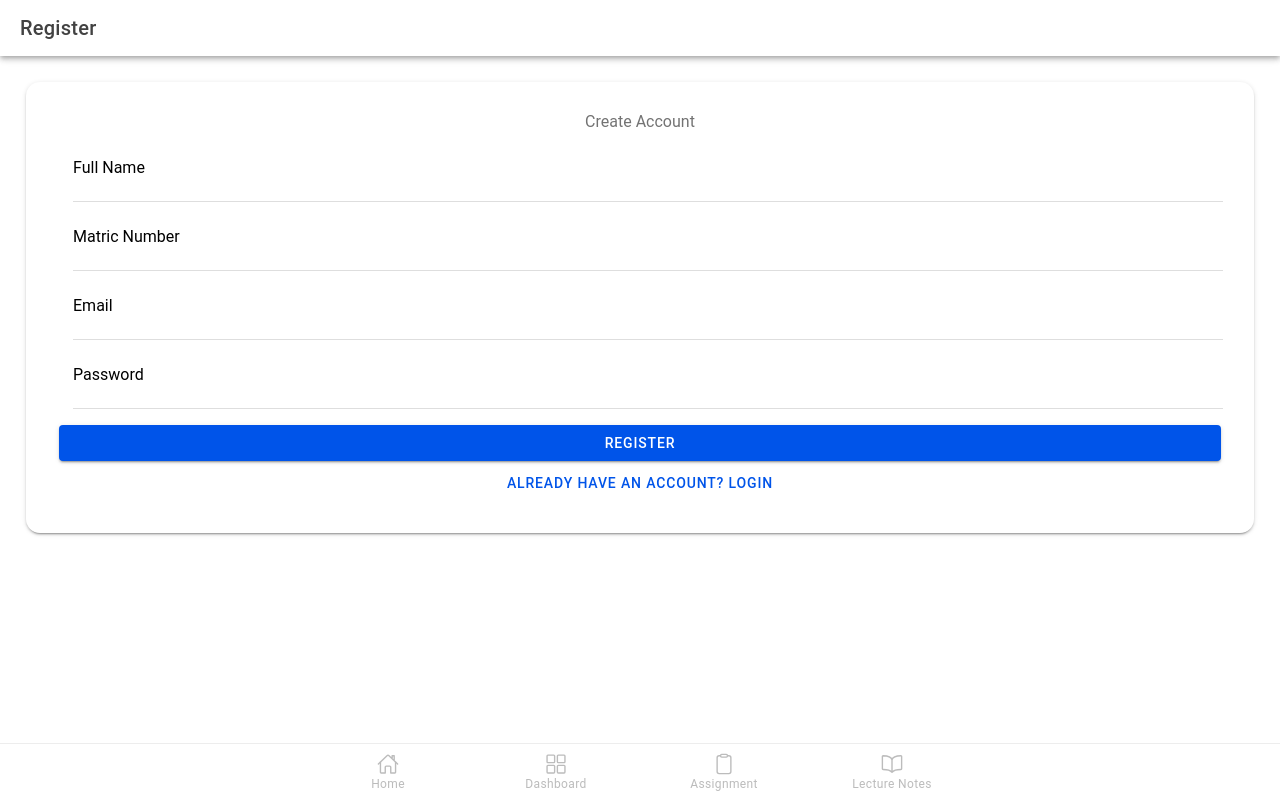
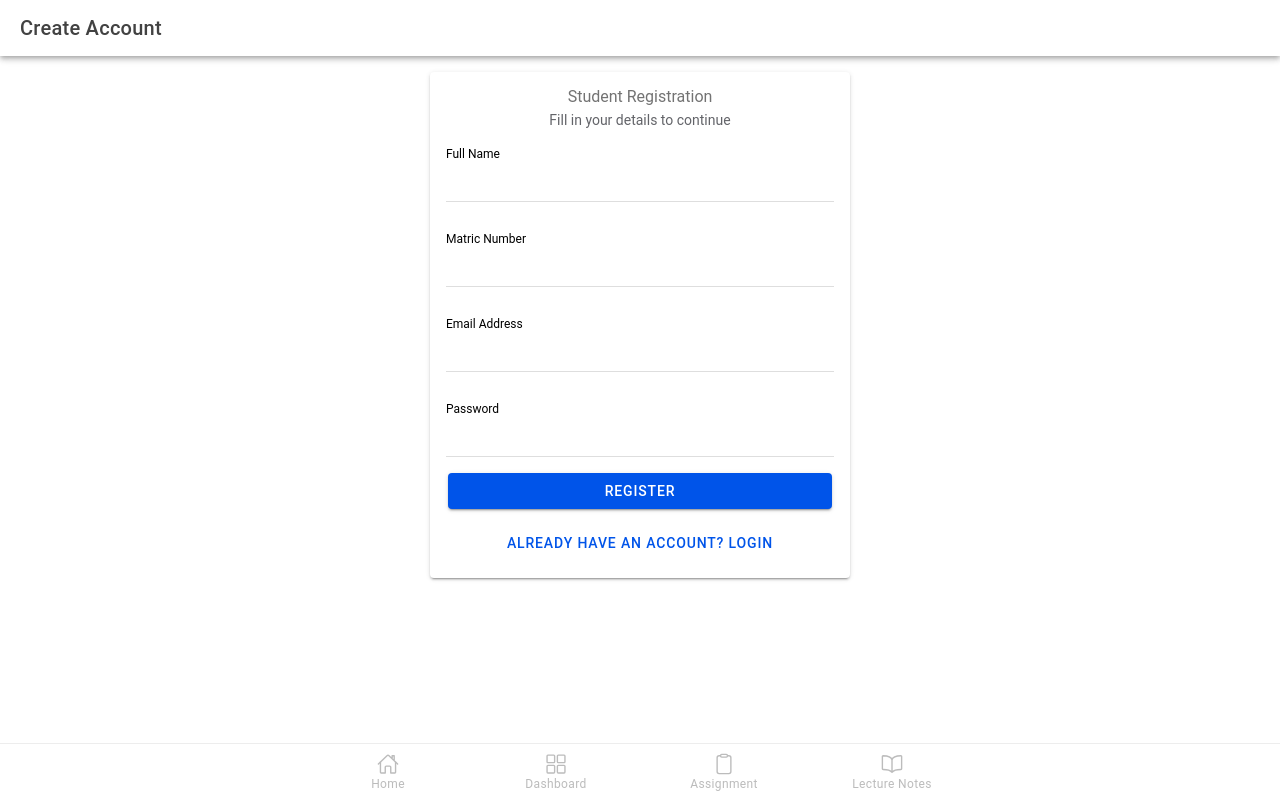
Before and after one commit to OyePriscilla/elearning-platform, a React (Vite) app: page /register in a window 1280 px wide. Built offline with nearby package versions, Linux system fonts and the light colour scheme; no server answers.

Commit message:
Styling + verification issue

```diff
--- a/src/pages/Login.css
+++ b/src/pages/Login.css
@@ -1,29 +1,22 @@
-.login-container {
+.auth-card {
   max-width: 420px;
-  margin: 10vh auto;
+  margin: 0 auto;
 }
 
-ion-card {
-  border-radius: 14px;
+.auth-header {
+  text-align: center;
+  margin-bottom: 20px;
 }
 
-.input-item {
-  --background: #f5f5f5;            /* light gray background */
-  border-radius: 12px;              /* rounded corners */
-  box-shadow: 0 2px 6px rgba(0,0,0,0.1); /* subtle shadow */
-  margin-top: 20px;                 /* spacing between fields */
-  padding: 0 12px;                  /* horizontal padding */
-  --highlight-color-focused: #3880ff; /* blue focus color */
-  height: 60px;                     /* ensure enough height for label */
+.auth-header h2 {
+  margin-bottom: 4px;
 }
 
-.input-field {
-  padding: 18px 10px 0 0;           /* top padding so label floats correctly */
-  line-height: 1.2;                 /* prevents overlap with floating label */
+.auth-header p {
+  font-size: 14px;
+  color: var(--ion-color-medium);
 }
 
-
-ion-button {
-  border-radius: 8px;
-  padding: 12px;
+.form-item {
+  margin-bottom: 16px;
 }
--- a/src/pages/Login.tsx
+++ b/src/pages/Login.tsx
@@ -1,6 +1,6 @@
 // src/pages/Login.tsx
 import React, { useEffect, useState } from "react";
-import { useHistory } from "react-router-dom";
+import { useHistory, useLocation } from "react-router-dom";
 import {
   IonPage,
   IonHeader,
@@ -15,40 +15,35 @@ import {
   IonCard,
   IonCardContent,
   IonSpinner,
+  IonToast,
 } from "@ionic/react";
 
 import { auth, db } from "../firebase";
-import {
-  signInWithEmailAndPassword,
-  sendPasswordResetEmail,
-} from "firebase/auth";
-import { doc, getDoc, setDoc } from "firebase/firestore";
- import { useLocation } from "react-router-dom";
-
-// Inside Login component
+import { signInWithEmailAndPassword, sendPasswordResetEmail } from "firebase/auth";
+import { doc, getDoc, setDoc, serverTimestamp } from "firebase/firestore";
 
 // Allowed email addresses
-const allowedEmails = [
-  "livingsambank@gmail.com",
-  "oyebadepriscilla22@gmail.com",
-];
+const allowedEmails = ["livingsambank@gmail.com", "oyebadepriscilla22@gmail.com"];
 
 const Login: React.FC = () => {
   const history = useHistory();
+  const location = useLocation();
 
   const [email, setEmail] = useState("");
   const [password, setPassword] = useState("");
   const [error, setError] = useState("");
   const [info, setInfo] = useState("");
   const [loading, setLoading] = useState(false);
-  // Inside Login component
-const location = useLocation();
+  const [toast, setToast] = useState("");
+
+  // Show "Email verified" message if redirected from VerifyEmail
   useEffect(() => {
     const params = new URLSearchParams(location.search);
     if (params.get("verified") === "true") {
       setInfo("Email verified! Please log in to continue.");
     }
   }, [location.search]);
+
   // --- Login handler ---
   const handleLogin = async () => {
     setError("");
@@ -64,25 +59,23 @@ useEffect(() => {
     try {
       const cred = await signInWithEmailAndPassword(auth, email, password);
       const user = cred.user;
-
       if (!user) throw new Error("Authentication failed.");
 
-      // Email whitelist
+      // Email whitelist check
       if (!allowedEmails.includes(user.email!)) {
         await auth.signOut();
         throw new Error("Your email is not authorized to access this app.");
       }
 
-      // Email verification
+      // Email verification check
       if (!user.emailVerified) {
         await auth.signOut();
         throw new Error("Please verify your email before logging in.");
       }
 
-      // 🔑 ENSURE USER EXISTS IN FIRESTORE
+      // Ensure Firestore user exists
       const userRef = doc(db, "users", user.uid);
       const snap = await getDoc(userRef);
-
       if (!snap.exists()) {
         await setDoc(userRef, {
           fullName: user.displayName ?? "User",
@@ -90,14 +83,13 @@ useEffect(() => {
           matricNumber: "",
           lecturesProgress: 0,
           assignmentsCompleted: 0,
-          totalAssignments: 5,
-          createdAt: new Date(),
+          totalAssignments: 20, // default total assignments
+          createdAt: serverTimestamp(),
         });
       }
 
-      // ✅ Redirect AFTER Firestore is ready
+      // Redirect to Dashboard/Home
       history.replace("/home");
-
     } catch (err: any) {
       setError(err.message || "Login failed.");
     } finally {
@@ -105,24 +97,22 @@ useEffect(() => {
     }
   };
 
+  // --- Sign Up redirect ---
   const handleSignUp = () => {
     history.push("/register");
   };
 
-
-  // --- Reset Password ---
+  // --- Password reset ---
   const handleResetPassword = async () => {
     setError("");
     setInfo("");
-
     if (!email) {
       setError("Please enter your email to reset password.");
       return;
     }
-
     try {
       await sendPasswordResetEmail(auth, email);
-      setInfo("Password reset email sent. Check your inbox.");
+      setToast("Password reset email sent. Check your inbox.");
     } catch (err: any) {
       setError(err.message || "Failed to send password reset email.");
     }
@@ -137,11 +127,16 @@ useEffect(() => {
       </IonHeader>
 
       <IonContent className="ion-padding">
-       <IonCard>
+        <IonCard className="auth-card">
           <IonCardContent>
 
-    <IonItem>
-      <IonLabel position="floating">Email</IonLabel>
+            <IonText className="auth-header">
+              <h2>Welcome Back</h2>
+              <p>Login to continue</p>
+            </IonText>
+
+            <IonItem className="form-item">
+              <IonLabel position="stacked">Email</IonLabel>
               <IonInput
                 type="email"
                 value={email}
@@ -149,8 +144,8 @@ useEffect(() => {
               />
             </IonItem>
 
-    <IonItem className="ion-margin-top">
-      <IonLabel position="floating">Password</IonLabel>
+            <IonItem className="form-item">
+              <IonLabel position="stacked">Password</IonLabel>
               <IonInput
                 type="password"
                 value={password}
@@ -158,17 +153,8 @@ useEffect(() => {
               />
             </IonItem>
 
-    {error && (
-      <IonText color="danger">
-        <p className="ion-padding-top">{error}</p>
-      </IonText>
-    )}
-
-    {info && (
-      <IonText color="success">
-        <p className="ion-padding-top">{info}</p>
-      </IonText>
-    )}
+            {error && <IonText color="danger"><p>{error}</p></IonText>}
+            {info && <IonText color="success"><p>{info}</p></IonText>}
 
             <IonButton
               expand="block"
@@ -180,16 +166,16 @@ useEffect(() => {
             </IonButton>
 
             <IonButton
+              expand="block"
               fill="clear"
-      expand="block"
               onClick={handleResetPassword}
             >
               Forgot Password?
             </IonButton>
 
             <IonButton
+              expand="block"
               fill="clear"
-      expand="block"
               color="secondary"
               onClick={handleSignUp}
             >
@@ -199,6 +185,12 @@ useEffect(() => {
           </IonCardContent>
         </IonCard>
 
+        <IonToast
+          isOpen={!!toast}
+          message={toast}
+          duration={3000}
+          onDidDismiss={() => setToast("")}
+        />
       </IonContent>
     </IonPage>
   );
--- a/src/pages/Register.css
+++ b/src/pages/Register.css
@@ -1,20 +1,29 @@
-.input-item {
-  margin-top: 15px;
-  --background: #f9f9f9; /* light background for inputs */
-  border-radius: 10px;
-  box-shadow: 0 2px 6px rgba(0,0,0,0.1);
-  --highlight-color-focused: #3880ff; /* blue focus color */
+/* src/pages/Register.css */
+
+.auth-card {
+  max-width: 420px;
+  margin: 0 auto;
 }
 
-.input-field {
-    margin-top: 10px;
+.auth-header {
+  text-align: center;
+  margin-bottom: 20px;
 }
 
-ion-card {
-  border-radius: 14px;
-  padding: 15px;
+.auth-header h2 {
+  margin-bottom: 4px;
 }
 
-ion-button {
-  border-radius: 8px;
+.auth-header p {
+  font-size: 14px;
+  color: var(--ion-color-medium);
 }
+
+.form-item {
+  margin-bottom: 16px;
+
+  --inner-padding-start: 0;
+  --inner-padding-end: 0;
+  --padding-start: 0;
+  --padding-end: 0;
+}
--- a/src/pages/Register.tsx
+++ b/src/pages/Register.tsx
@@ -1,3 +1,4 @@
+// src/pages/Register.tsx
 import React, { useState } from "react";
 import {
   IonPage,
@@ -13,6 +14,7 @@ import {
   IonCardContent,
   IonText,
   IonToast,
+  IonSpinner,
 } from "@ionic/react";
 import {
   createUserWithEmailAndPassword,
@@ -20,10 +22,9 @@ import {
   updateProfile,
 } from "firebase/auth";
 import { auth, db } from "../firebase";
-import { doc, setDoc } from "firebase/firestore";
+import { doc, setDoc, serverTimestamp } from "firebase/firestore";
 import { useHistory } from "react-router-dom";
 import "./Register.css";
-
 
 const Register: React.FC = () => {
   const [fullName, setFullName] = useState("");
@@ -63,23 +64,17 @@ const Register: React.FC = () => {
         fullName,
         matricNumber,
         email,
-        createdAt: new Date(),
+        createdAt: serverTimestamp(),
       });
 
-await sendEmailVerification(userCredential.user, {
- url: "https://e-learning-549db.web.app/verify-email", // your app route
-  handleCodeInApp: true, // important to handle in app
-});
-      setToast("Registration successful. Verify your email.");
-      history.push("/confirm-email");
+      await sendEmailVerification(userCredential.user, {
+        url: "https://e-learning-549db.web.app/verify-email",
+        handleCodeInApp: true,
+      });
+
+      history.replace("/confirm-email");
     } catch (err: any) {
-      if (err.code === "auth/email-already-in-use") {
-        setToast("Email already registered");
-      } else if (err.code === "auth/weak-password") {
-        setToast("Weak password");
-      } else {
-        setToast(err.message);
-      }
+      setToast(err.message || "Registration failed");
     } finally {
       setLoading(false);
     }
@@ -89,34 +84,46 @@ await sendEmailVerification(userCredential.user, {
     <IonPage>
       <IonHeader>
         <IonToolbar>
-          <IonTitle>Register</IonTitle>
+          <IonTitle>Create Account</IonTitle>
         </IonToolbar>
       </IonHeader>
 
       <IonContent className="ion-padding">
-        <IonCard>
+        <IonCard className="auth-card">
           <IonCardContent>
-            <IonText className="ion-text-center">
-              <h2>Create Account</h2>
+
+            <IonText className="auth-header">
+              <h2>Student Registration</h2>
+              <p>Fill in your details to continue</p>
             </IonText>
 
-            <IonItem>
-              <IonLabel position="floating">Full Name</IonLabel>
-              <IonInput value={fullName} onIonChange={e => setFullName(e.detail.value!)} />
+            <IonItem className="form-item">
+              <IonLabel position="stacked">Full Name</IonLabel>
+              <IonInput
+                value={fullName}
+                onIonChange={e => setFullName(e.detail.value!)}
+              />
             </IonItem>
 
-            <IonItem>
-              <IonLabel position="floating">Matric Number</IonLabel>
-              <IonInput value={matricNumber} onIonChange={e => setMatricNumber(e.detail.value!)} />
+            <IonItem className="form-item">
+              <IonLabel position="stacked">Matric Number</IonLabel>
+              <IonInput
+                value={matricNumber}
+                onIonChange={e => setMatricNumber(e.detail.value!)}
+              />
             </IonItem>
 
-            <IonItem>
-              <IonLabel position="floating">Email</IonLabel>
-              <IonInput type="email" value={email} onIonChange={e => setEmail(e.detail.value!)} />
+            <IonItem className="form-item">
+              <IonLabel position="stacked">Email Address</IonLabel>
+              <IonInput
+                type="email"
+                value={email}
+                onIonChange={e => setEmail(e.detail.value!)}
+              />
             </IonItem>
 
-            <IonItem>
-              <IonLabel position="floating">Password</IonLabel>
+            <IonItem className="form-item">
+              <IonLabel position="stacked">Password</IonLabel>
               <IonInput
                 type="password"
                 value={password}
@@ -130,16 +137,18 @@ await sendEmailVerification(userCredential.user, {
               onClick={handleRegister}
               disabled={loading}
             >
-              {loading ? "Registering..." : "Register"}
+              {loading ? <IonSpinner name="crescent" /> : "Register"}
             </IonButton>
 
             <IonButton
               expand="block"
               fill="clear"
+              className="ion-margin-top"
               onClick={() => history.push("/login")}
             >
               Already have an account? Login
             </IonButton>
+
           </IonCardContent>
         </IonCard>
 
```
Also changed, not shown: src/pages/VerifyEmail.tsx (+15 -38 lines). Lines whose indentation alone changed are shown as unchanged.
